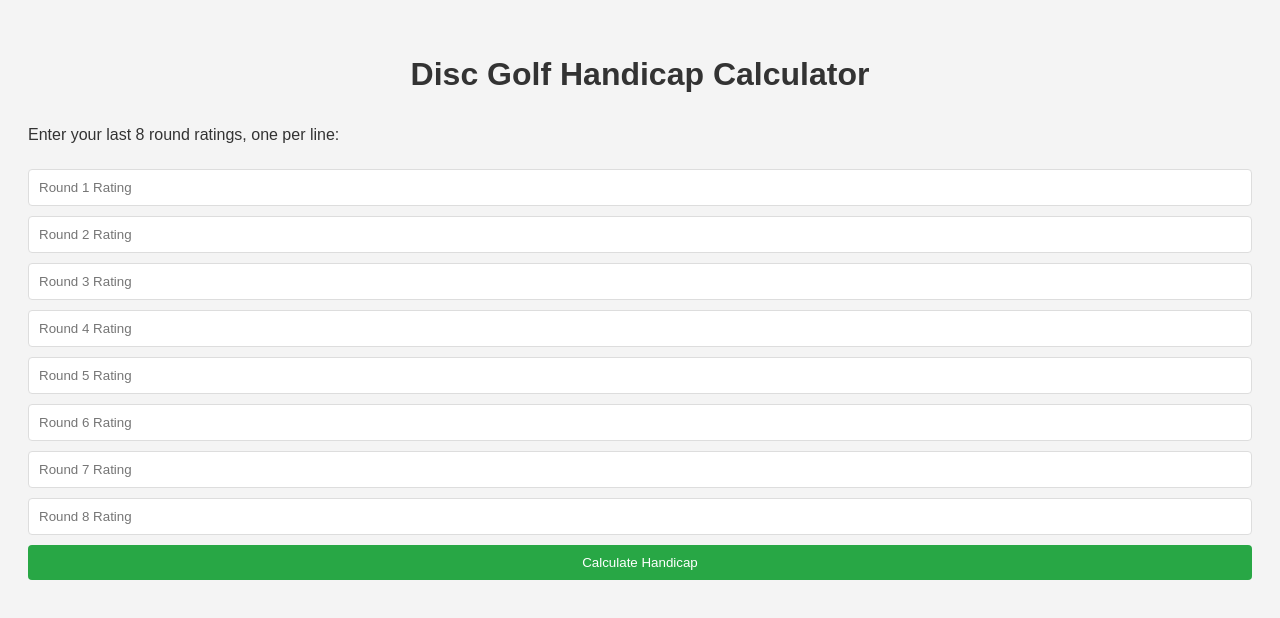
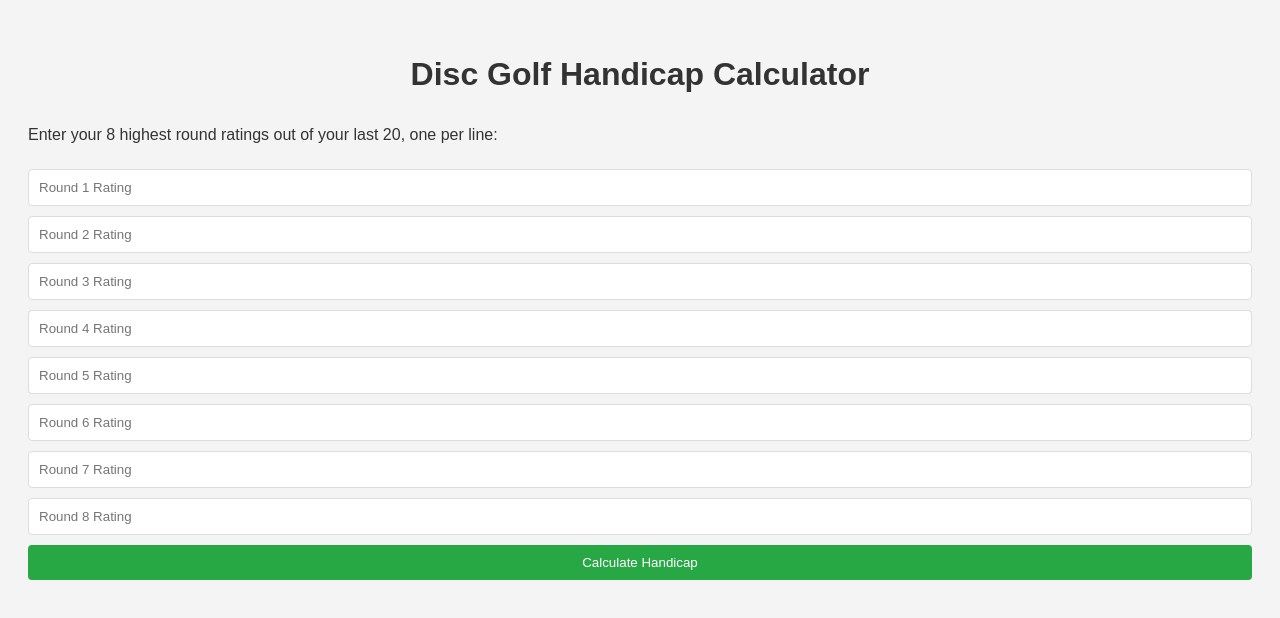
Before and after one commit to gbarb18/Disc-Gold-Handicap-Tool, a plain HTML site: page index.html in a window 1280 px wide. Drawn offline with Linux system fonts and the light colour scheme.

Commit message:
Update index.html
Changing description text

```diff
--- a/index.html
+++ b/index.html
@@ -8,7 +8,7 @@
 </head>
 <body>
     <h1>Disc Golf Handicap Calculator</h1>
-    <p>Enter your last 8 round ratings, one per line:</p>
+    <p>Enter your 8 highest round ratings out of your last 20, one per line:</p>
 
     <div id="rating-inputs">
         <input type="number" id="rating1" placeholder="Round 1 Rating"><br>
```
